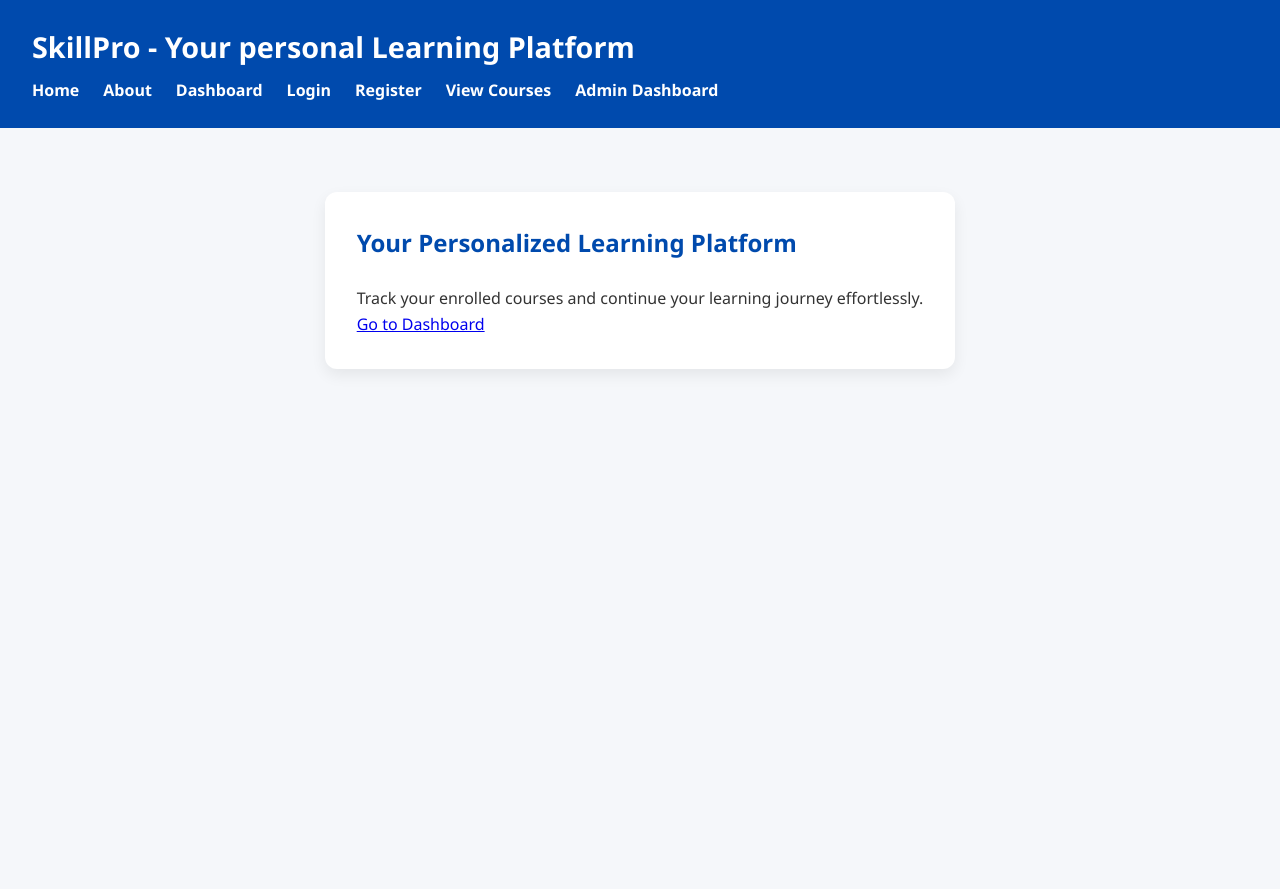
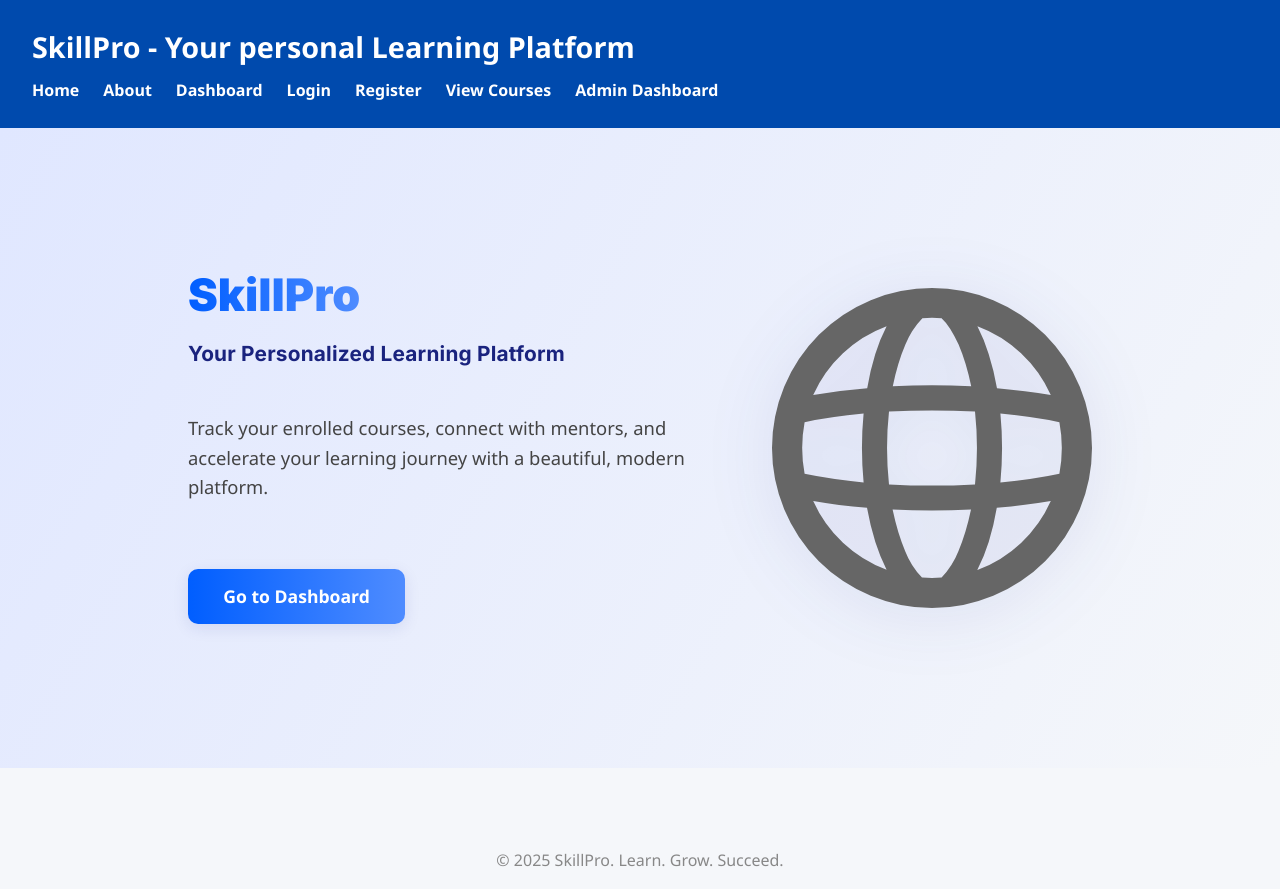
Before and after one commit to Larry-Master/SkillPro, a Next.js app in the folder skillpro/: page / in a window 1280 px wide. Before the commit the page ends 800 px from the top, so only its background shows below. Built offline with nearby package versions, Linux system fonts and the light colour scheme.

Commit message:
Test new Styling

```diff
--- a/skillpro/pages/index.js
+++ b/skillpro/pages/index.js
@@ -8,18 +8,28 @@ export default function Home() {
         <title>SkillPro – Home</title>
         <meta charSet="UTF-8" />
         <meta name="viewport" content="width=device-width, initial-scale=1.0" />
+        <link href="https://fonts.googleapis.com/css2?family=Inter:wght@400;700;900&display=swap" rel="stylesheet" />
       </Head>
 
-      <main>
-        <section>
-          <h2>Your Personalized Learning Platform</h2>
-          <p>
-            Track your enrolled courses and continue your learning journey
-            effortlessly.
+      <main className="home-hero">
+        <div className="hero-content">
+          <h1 className="hero-title">
+            <span className="hero-gradient">SkillPro</span>
+            <br />
+            <span className="hero-sub">Your Personalized Learning Platform</span>
+          </h1>
+          <p className="hero-desc">
+            Track your enrolled courses, connect with mentors, and accelerate your learning journey with a beautiful, modern platform.
           </p>
-          <Link href="/dashboard">Go to Dashboard</Link>
-        </section>
+          <Link href="/dashboard" className="hero-cta">Go to Dashboard</Link>
+        </div>
+        <div className="hero-graphic">
+          <img src="/globe.svg" alt="Learning Globe" />
+        </div>
       </main>
+      <footer className="home-footer">
+        <p>&copy; 2025 SkillPro. Learn. Grow. Succeed.</p>
+      </footer>
     </>
   );
 }
--- a/skillpro/styles/globals.css
+++ b/skillpro/styles/globals.css
@@ -50,19 +50,100 @@ nav a:hover {
   text-decoration: underline;
 }
 
-main {
-  padding: 2rem;
-  display: grid;
-  place-items: center;
+
+main.home-hero {
+  min-height: 80vh;
+  display: flex;
+  align-items: center;
+  justify-content: center;
+  gap: 4rem;
+  background: linear-gradient(120deg, #e0e7ff 0%, #f5f7fa 100%);
+  padding: 0 2rem;
 }
 
-section {
-  background: var(--card-bg);
-  padding: 2rem;
-  border-radius: 12px;
-  box-shadow: 0 6px 15px rgba(0, 0, 0, 0.07);
-  max-width: 900px;
-  width: 100%;
+.hero-content {
+  max-width: 520px;
+  display: flex;
+  flex-direction: column;
+  align-items: flex-start;
+  gap: 2.2rem;
+}
+
+.hero-title {
+  font-family: 'Inter', 'Segoe UI', Arial, sans-serif;
+  font-size: 2.8rem;
+  font-weight: 900;
+  line-height: 1.1;
+  margin-bottom: 0.5rem;
+}
+.hero-gradient {
+  background: linear-gradient(90deg, #005eff 0%, #4f8cff 100%);
+  -webkit-background-clip: text;
+  -webkit-text-fill-color: transparent;
+  background-clip: text;
+  text-fill-color: transparent;
+}
+.hero-sub {
+  font-size: 1.3rem;
+  font-weight: 700;
+  color: #1a237e;
+  letter-spacing: 0.01em;
+}
+.hero-desc {
+  font-size: 1.15rem;
+  color: #444;
+  margin-bottom: 1.5rem;
+}
+.hero-cta {
+  display: inline-block;
+  background: linear-gradient(90deg, #005eff 0%, #4f8cff 100%);
+  color: #fff;
+  font-weight: 700;
+  font-size: 1.1rem;
+  padding: 0.85rem 2.2rem;
+  border-radius: 10px;
+  box-shadow: 0 4px 16px 0 rgba(31, 38, 135, 0.10);
+  text-decoration: none;
+  transition: background 0.2s, box-shadow 0.2s, transform 0.2s;
+  margin-top: 0.5rem;
+}
+.hero-cta:hover {
+  background: linear-gradient(90deg, #4f8cff 0%, #005eff 100%);
+  box-shadow: 0 8px 32px 0 rgba(31, 38, 135, 0.18);
+  transform: translateY(-2px) scale(1.04);
+}
+.hero-graphic {
+  display: flex;
+  align-items: center;
+  justify-content: center;
+}
+.hero-graphic img {
+  width: 320px;
+  max-width: 100%;
+  filter: drop-shadow(0 8px 32px rgba(31, 38, 135, 0.10));
+}
+
+.home-footer {
+  text-align: center;
+  padding: 2rem 0 1rem 0;
+  background: none;
+  font-size: 1rem;
+  color: #888;
+}
+
+@media (max-width: 900px) {
+  main.home-hero {
+    flex-direction: column;
+    gap: 2.5rem;
+    min-height: 70vh;
+    padding: 2rem 0;
+  }
+  .hero-graphic img {
+    width: 220px;
+  }
+  .hero-title {
+    font-size: 2.1rem;
+  }
 }
 
 h2 {
```
